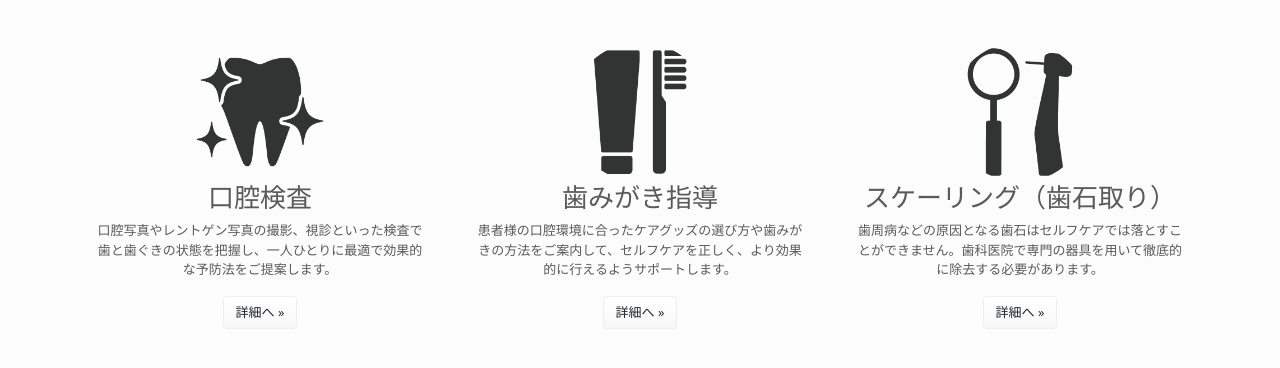
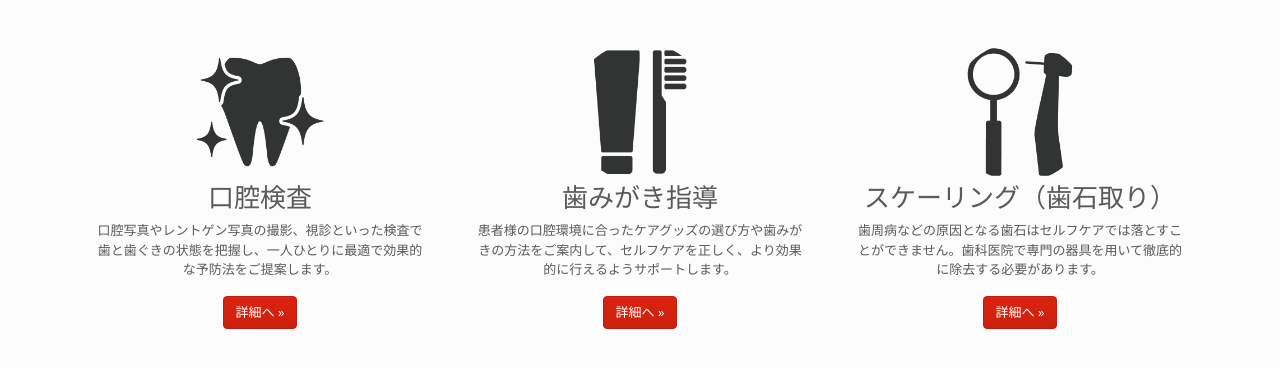
Before and after one commit to xiaotiantakumi/HanshinSamplePage, a plain HTML site: page index.html in a window 1280 px wide. Shown: the part 582-950 px from the top of the page. Drawn offline with nearby package versions, Linux system fonts and the light colour scheme.

Commit message:
ボタンの色を修正

```diff
--- a/index.html
+++ b/index.html
@@ -112,19 +112,19 @@
         <img class="rounded-circle" src="icon/001.png" alt="Generic placeholder image" width="140" height="140">
         <h2>口腔検査</h2>
         <p>口腔写真やレントゲン写真の撮影、視診といった検査で歯と歯ぐきの状態を把握し、一人ひとりに最適で効果的な予防法をご提案します。</p>
-        <p><a class="btn btn-secondary" href="#" role="button">詳細へ &raquo;</a></p>
+        <p><a class="btn btn-primary" href="#" role="button">詳細へ &raquo;</a></p>
       </div><!-- /.col-lg-4 -->
       <div class="col-lg-4">
         <img class="rounded-circle" src="icon/002.png" alt="Generic placeholder image" width="140" height="140">
         <h2>歯みがき指導</h2>
         <p>患者様の口腔環境に合ったケアグッズの選び方や歯みがきの方法をご案内して、セルフケアを正しく、より効果的に行えるようサポートします。</p>
-        <p><a class="btn btn-secondary" href="#" role="button">詳細へ &raquo;</a></p>
+        <p><a class="btn btn-primary" href="#" role="button">詳細へ &raquo;</a></p>
       </div><!-- /.col-lg-4 -->
       <div class="col-lg-4">
         <img class="rounded-circle" src="icon/003.png" alt="Generic placeholder image" width="140" height="140">
         <h2>スケーリング（歯石取り）</h2>
         <p>歯周病などの原因となる歯石はセルフケアでは落とすことができません。歯科医院で専門の器具を用いて徹底的に除去する必要があります。</p>
-        <p><a class="btn btn-secondary" href="#" role="button">詳細へ &raquo;</a></p>
+        <p><a class="btn btn-primary" href="#" role="button">詳細へ &raquo;</a></p>
       </div><!-- /.col-lg-4 -->
     </div><!-- /.row -->
 
```
